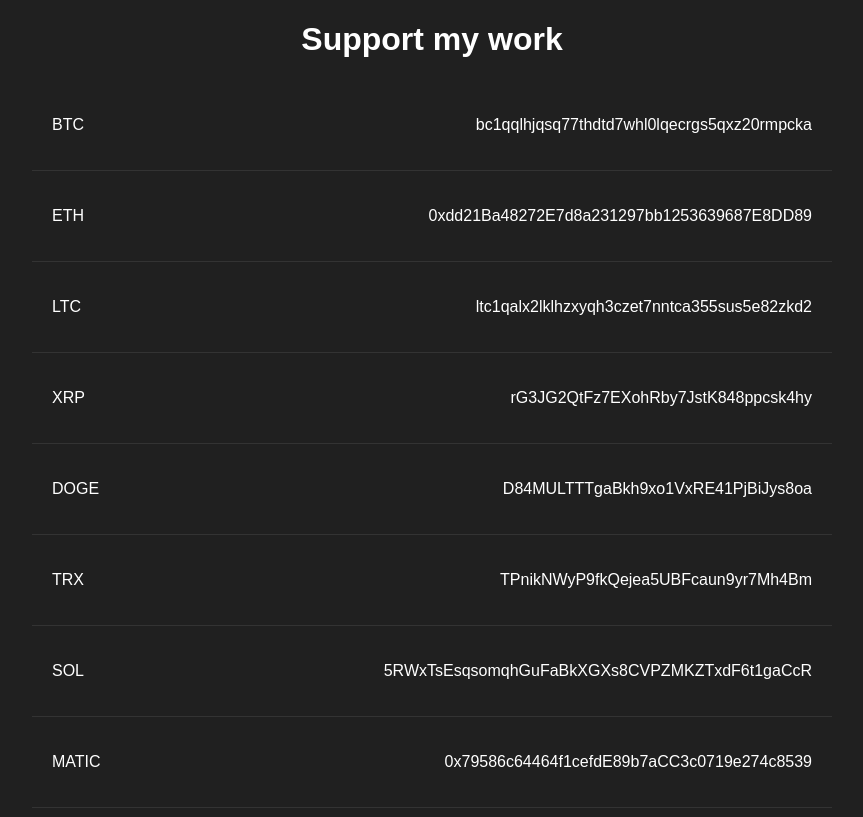
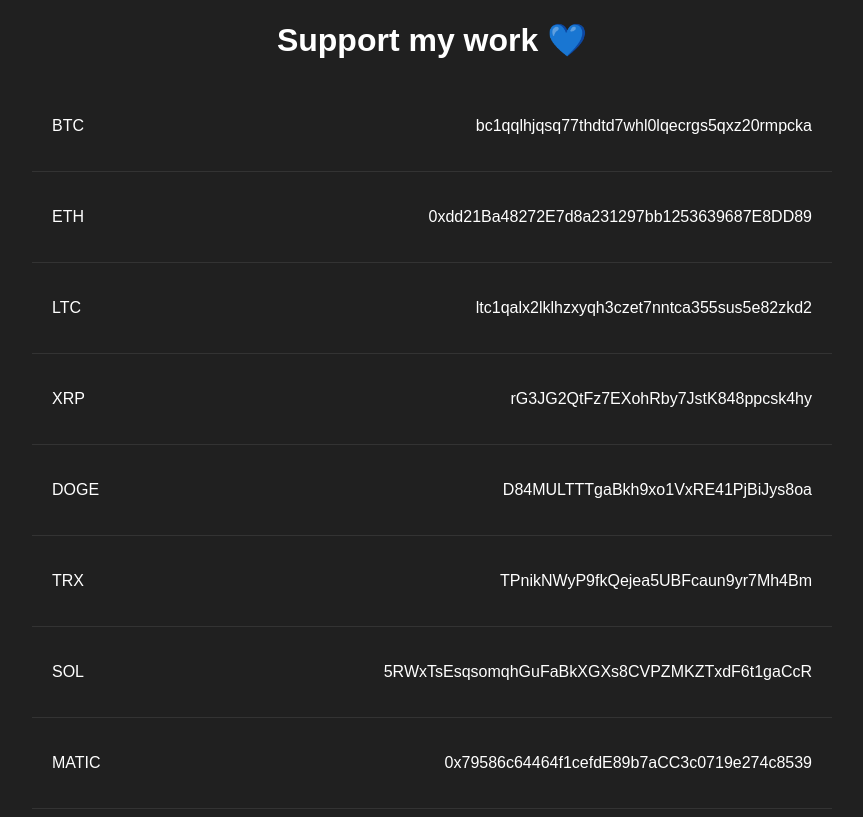
Before and after one commit to fredi-python/fredi-python.github.io, a plain HTML site: page index.html in a window 1280 px wide. Shown: the whole page, without its empty margins (208-1071 px from the left). Drawn offline with Linux system fonts and the light colour scheme.

Commit message:
Update index.html

```diff
--- a/index.html
+++ b/index.html
@@ -49,7 +49,7 @@ body {
 </head>
 <body>
     <div class="container">
-        <h1>Support my work</h1>
+        <h1>Support my work 💙</h1>
         <div class="crypto" onclick="copyToClipboard('BTC_ADD_1')">
             <p>BTC</p>
             <p id="BTC_ADD_1">bc1qqlhjqsq77thdtd7whl0lqecrgs5qxz20rmpcka</p>
```
